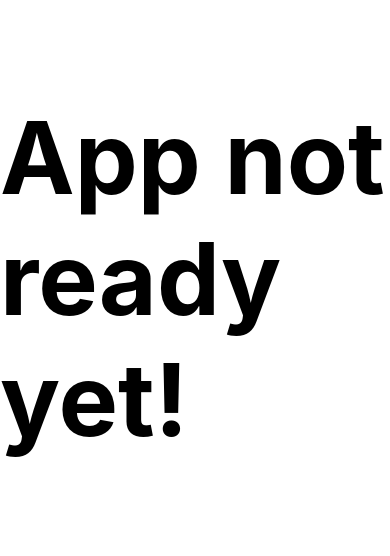
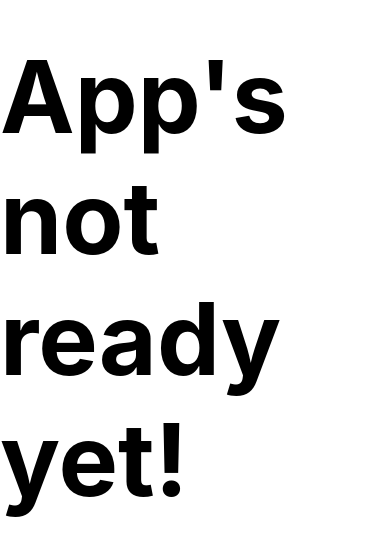
Before and after one commit to slobo10/inventory-app, a React Native app: screen / in a window 390 px wide. Shown: the part 144-700 px from the top of the page. Built offline with nearby package versions, Linux system fonts and the light colour scheme.

Commit message:
Add Typescript

```diff
--- a/App.js
+++ b/App.tsx
@@ -1,14 +1,17 @@
 import { StatusBar } from "expo-status-bar";
+import React from "react";
 import { StyleSheet, Text, View } from "react-native";
 
-export default function App() {
+const App: React.FC = () => {
   return (
     <View style={styles.container}>
-      <Text style={styles.text}>App not ready yet!</Text>
+      <Text style={styles.text}>App's not ready yet!</Text>
       <StatusBar style="auto" />
     </View>
   );
-}
+};
+
+export default App;
 
 const styles = StyleSheet.create({
   container: {
--- a/package.json
+++ b/package.json
@@ -15,7 +15,9 @@
     "react-native": "0.72.6",
     "react-native-web": "~0.19.6",
     "react-dom": "18.2.0",
-    "@expo/webpack-config": "^19.0.0"
+    "@expo/webpack-config": "^19.0.0",
+    "typescript": "^5.1.3",
+    "@types/react": "~18.2.14"
   },
   "devDependencies": {
     "@babel/core": "^7.20.0"
--- /dev/null
+++ b/tsconfig.json
@@ -0,0 +1,4 @@
+{
+  "compilerOptions": {},
+  "extends": "expo/tsconfig.base"
+}
```
Also changed, not shown: 1 other file (tests, documents, lock files or other folders).
